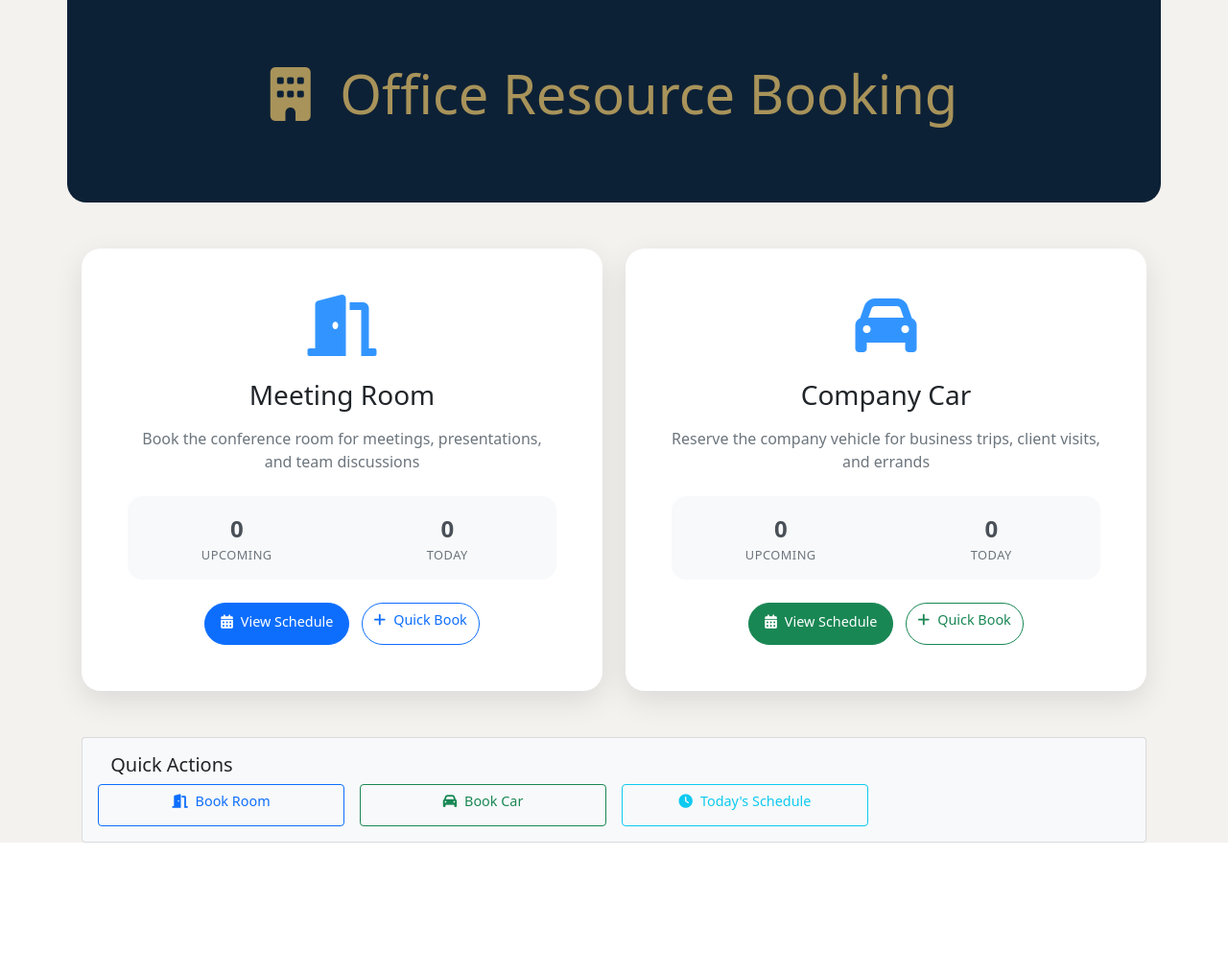
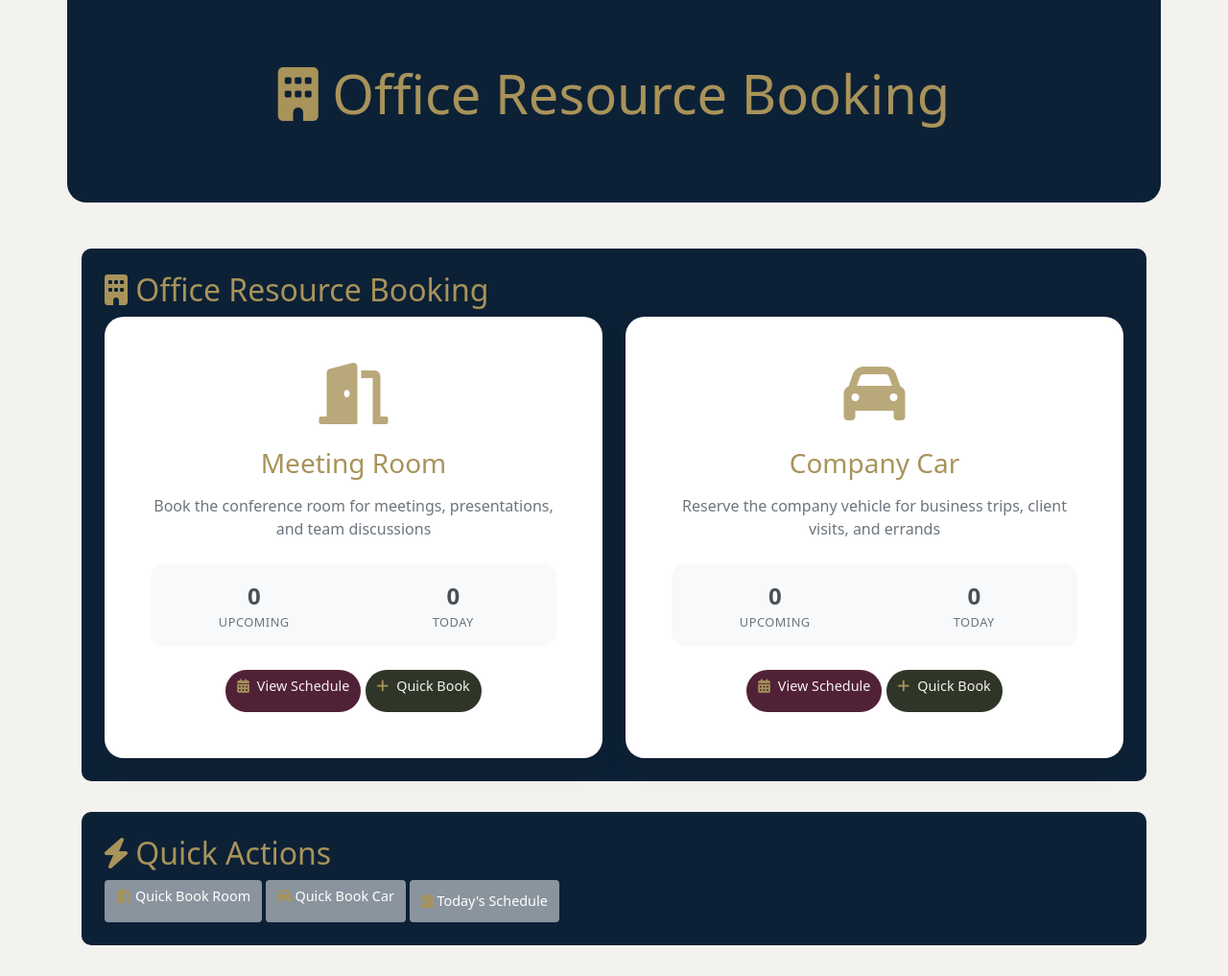
Before and after one commit to ChipulumutsoPhiri/Equip-Room-Booking, a Flask app: page / in a window 1280 px wide. Shown: the part 61-1078 px from the top of the page at 96% size. Before the commit the page ends 939 px from the top, so only its background shows below. Run offline with Flask 3, Linux system fonts and the light colour scheme; data that the repository does not hold is empty.

Commit message:
Update index.html

```diff
--- a/templates/index.html
+++ b/templates/index.html
@@ -2,12 +2,14 @@
 {% block content %}
 <div class="hero-section text-center mb-5">
     <h1 class="display-4 mb-3">
-        <i class="fas fa-building text-primary me-3"></i>
+        <i class="fas fa-building"></i>
         Office Resource Booking
     </h1>
 </div>
 
-<div class="row g-4">
+<div class="office-section navy-section">
+  <h2 class="section-title"><i class="fas fa-building"></i> Office Resource Booking</h2>
+  <div class="row g-4">
     <!-- Meeting Room Booking Card -->
     <div class="col-md-6">
         <div class="resource-card h-100" onclick="location.href='{{ url_for('room_index') }}'">
@@ -35,10 +37,10 @@
                 </div>
 
                 <div class="action-buttons">
-                    <a href="{{ url_for('room_index') }}" class="btn btn-primary btn-lg me-2">
+                    <a href="{{ url_for('room_index') }}" class="btn btn-view-schedule">
                         <i class="fas fa-calendar-alt me-2"></i>View Schedule
                     </a>
-                    <a href="{{ url_for('room_book') }}" class="btn btn-outline-primary">
+                    <a href="{{ url_for('room_quick_book') }}" class="btn btn-quick-book">
                         <i class="fas fa-plus me-2"></i>Quick Book
                     </a>
                 </div>
@@ -73,10 +75,10 @@
                 </div>
 
                 <div class="action-buttons">
-                    <a href="{{ url_for('car_index') }}" class="btn btn-success btn-lg me-2">
+                    <a href="{{ url_for('car_index') }}" class="btn btn-view-schedule">
                         <i class="fas fa-calendar-alt me-2"></i>View Schedule
                     </a>
-                    <a href="{{ url_for('car_book') }}" class="btn btn-outline-success">
+                    <a href="{{ url_for('car_quick_book') }}" class="btn btn-quick-book">
                         <i class="fas fa-plus me-2"></i>Quick Book
                     </a>
                 </div>
@@ -84,37 +86,20 @@
         </div>
     </div>
 </div>
+</div>
 
-<!-- Quick Access Section -->
-<div class="row mt-5">
-    <div class="col-12">
-        <div class="card bg-light">
-            <div class="card-body">
-                <h5 class="card-title">
-                    <i class="fas fa-lightning-bolt me-2 text-warning"></i>
-                    Quick Actions
-                </h5>
-                <div class="row g-3">
-
-                    <div class="col-md-3">
-                        <a href="{{ url_for('room_book') }}" class="btn btn-outline-primary w-100">
-                            <i class="fas fa-door-open me-2"></i>Book Room
-                        </a>
-                    </div>
-                    <div class="col-md-3">
-                        <a href="{{ url_for('car_book') }}" class="btn btn-outline-success w-100">
-                            <i class="fas fa-car me-2"></i>Book Car
-                        </a>
-                    </div>
-                    <div class="col-md-3">
-                        <a href="#" onclick="showTodaysBookings()" class="btn btn-outline-info w-100">
-                            <i class="fas fa-clock me-2"></i>Today's Schedule
-                        </a>
-                    </div>
-                </div>
-            </div>
-        </div>
-    </div>
+<div class="quick-actions navy-section quick-actions">
+  <h2 class="quick-title"><i class="fas fa-bolt"></i> Quick Actions</h2>
+  <!-- Example quick action buttons -->
+  <a href="{{ url_for('room_quick_book') }}" class="btn btn-quick-action">
+    <i class="fas fa-door-open"></i> Quick Book Room
+  </a>
+  <a href="{{ url_for('car_quick_book') }}" class="btn btn-quick-action">
+    <i class="fas fa-car"></i> Quick Book Car
+  </a>
+  <button type="button" class="btn btn-quick-action" onclick="showTodaysBookings()">
+    <i class="fas fa-calendar-day"></i> Today's Schedule
+  </button>
 </div>
 
 <!-- Today's Bookings Modal -->
@@ -140,7 +125,6 @@
 
 <style>
 .hero-section {
-    background: linear-gradient(135deg, #667eea 0%, #764ba2 100%);
     color: white;
     margin: -1.5rem -15px 3rem -15px;
     padding: 4rem 2rem;
@@ -247,6 +231,14 @@
     .resource-stats .row > .col {
         margin-bottom: 0.5rem;
     }
+    /* Quick actions buttons: smaller and spaced */
+    .btn-quick-action {
+        font-size: 0.95rem !important;
+        padding: 0.5rem 1rem !important;
+        margin-bottom: 0.5rem !important;
+        display: block !important;
+        width: 100% !important;
+    }
 }
 </style>
 
```
